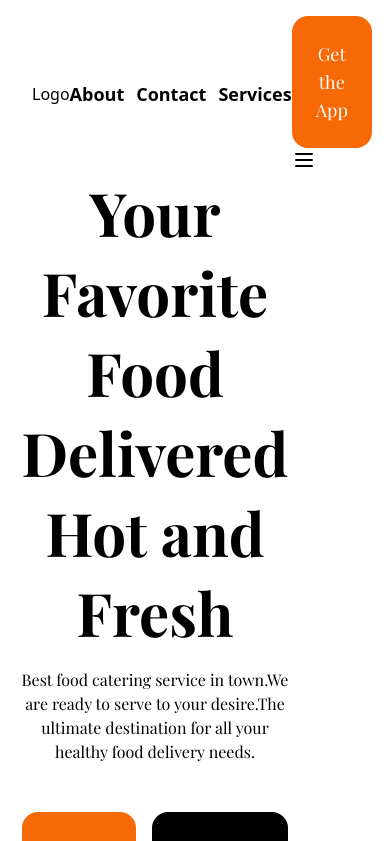
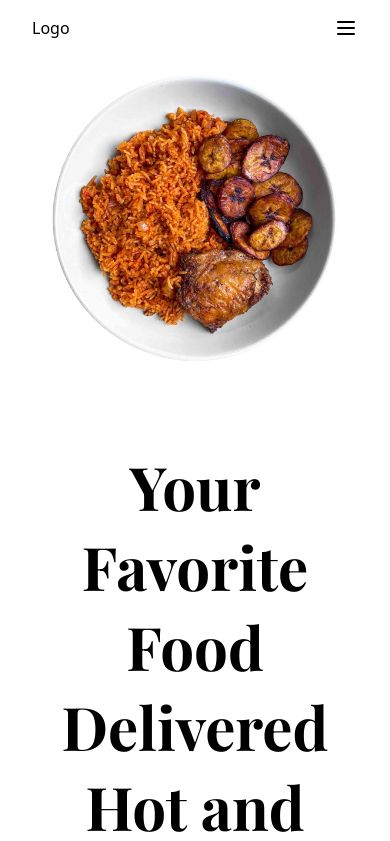
Before and after one commit to Jinx8008/FoodCamp, a React (Vite) app: page / in a window 390 px wide. Shown: the top 841 px of the page. Built offline with nearby package versions, Linux system fonts and the light colour scheme; a web font is replaced by a local one.

Commit message:
Completed Responsiveness

```diff
--- a/src/components/Hero.jsx
+++ b/src/components/Hero.jsx
@@ -5,10 +5,12 @@ import { StarIcon } from 'lucide-react'
 const Hero = () => {
   return (
    <>
-   <div className="flex items-center justify-center gap-20 px-12">
+   <div className="flex items-center flex-col-reverse lg:flex-row mt-8 justify-center gap-20 px-12" style={{
+    // background:"../assets/food.png"
+   }}>
     <div>
-        <h1 className='playfair text-primary text-6xl text-center !font-bold leading-20'>Your Favorite Food <br /> Delivered Hot and Fresh</h1>
-        <p className='playfair text-center my-4 mb-12'>Best food catering service in town.We are ready to serve to  your desire.The <br /> ultimate destination for all your healthy food delivery needs.</p>
+        <h1 className='playfair text-primary text-6xl text-center !font-bold leading-20'>Your Favorite Food <br className='hidden lg:block'/> Delivered Hot and Fresh</h1>
+        <p className='playfair text-center my-4 mb-12'>Best food catering service in town.We are ready to serve to  your desire.The <br className='hidden lg:block'/> ultimate destination for all your healthy food delivery needs.</p>
         <div className="flex justify-center gap-4">
             <Button message={"Order Now"} bgColor={"bg-[#f76806]"}/>
                 <Button message={"See the menus"} bgColor={"bg-[#000]"}/>
--- a/src/components/Navbar.jsx
+++ b/src/components/Navbar.jsx
@@ -6,16 +6,20 @@ const Navbar = () => {
    <>
     <div className="flex justify-between items-center mx-8 mt-4">
         <div>
-            <p>Logo</p>
+            <p className='sm:text-red-500 lg:text-blue-400 '>Logo</p>
         </div>
-        <div className='flex list-none gap-3 text-lg font-bold'>
+        <div className='list-none gap-3 text-lg font-bold hidden lg:flex'>
             <li>About</li>
             <li>Contact</li>
             <li>Services</li>
         </div>
-        <div className=''>
-                <Button message={"Get the App"} bgColor={" bg-[#f76806]"}/>
+        <div>
+                <div className='hidden lg:block'>
+                    <Button message={"Get the App"} bgColor={" bg-[#f76806]"}/>
+                </div>
+                  <div className='block lg:hidden'>
                 <MenuIcon/>
+                </div>
         </div>
     </div>
    </>
```
